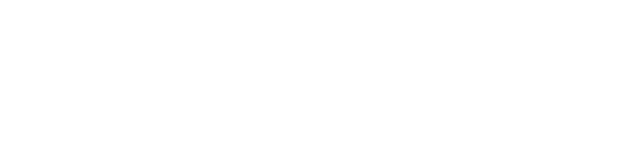
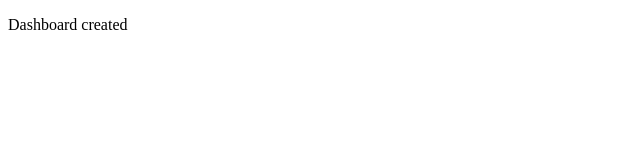
Before and after one commit to Arpan629-Ghosh/sst-training1, a plain HTML site: page dashboard.html in a window 1280 px wide. Shown: the whole page, without its empty margins (0-640 px from the left). Drawn offline with Linux system fonts and the light colour scheme.

Commit message:
created dashboar

```diff
--- a/dashboard.html
+++ b/dashboard.html
@@ -5,5 +5,7 @@
     <meta name="viewport" content="width=device-width, initial-scale=1.0" />
     <title>Dashboard</title>
   </head>
-  <body></body>
+  <body>
+    <p>Dashboard created</p>
+  </body>
 </html>
```
